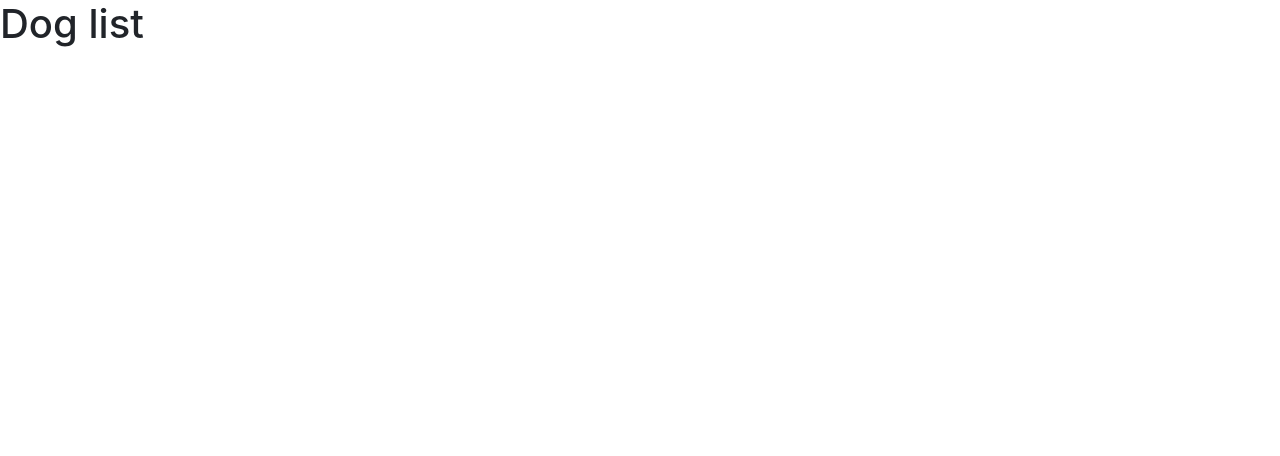
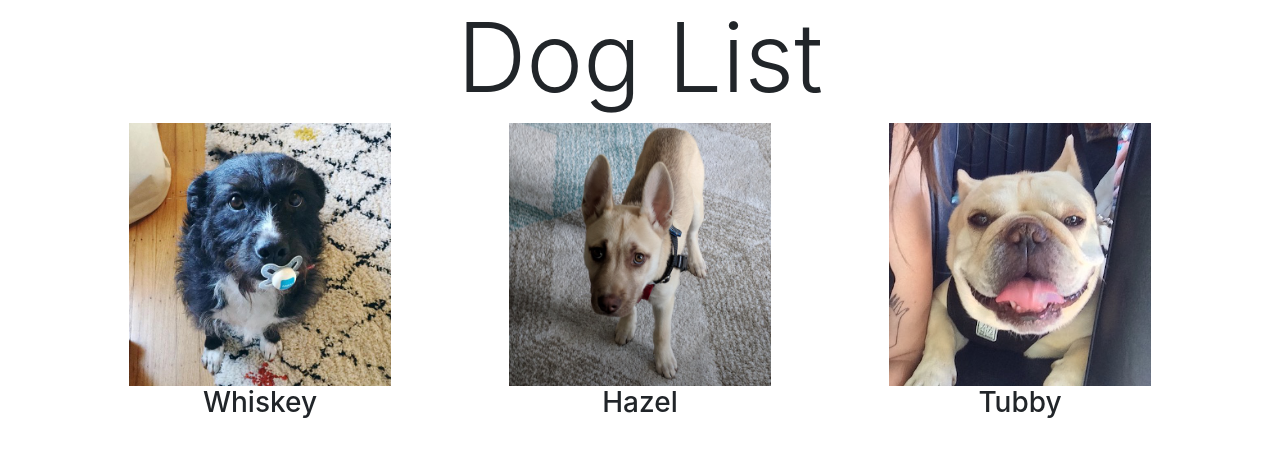
Before and after one commit to willworth/routerDogApp, a React (Create React App) app: page /dogs in a window 1280 px wide. Shown: the top 456 px of the page. Built offline with nearby package versions, Linux system fonts and the light colour scheme.

Commit message:
style doglist

```diff
--- a/src/App.js
+++ b/src/App.js
@@ -1,6 +1,7 @@
 import React, { Component } from "react";
 import { Switch, Route } from "react-router-dom";
 import "./App.css";
+import Doglist from "./DogList";
 import whiskey from "./images/whiskey.jpg";
 import hazel from "./images/hazel.jpg";
 import tubby from "./images/tubby.jpg";
@@ -41,7 +42,9 @@
   };
 
   render() {
-    return <Route path="/dogs" render={() => <h1>Dog list</h1>} />;
+    return (
+      <Route path="/dogs" render={() => <Doglist dogs={this.props.dogs} />} />
+    );
   }
 }
 
--- /dev/null
+++ b/src/DogList.css
@@ -0,0 +1,3 @@
+.Dog img {
+  width: 75%;
+}
--- /dev/null
+++ b/src/DogList.js
@@ -0,0 +1,24 @@
+import React, { Component } from "react";
+import "./DogList.css";
+
+class DogList extends Component {
+  render() {
+    return (
+      <div className="DogList">
+        <h1 className="display-1 text-center">Dog List</h1>
+        <div className="container">
+          <div className="row">
+            {this.props.dogs.map(d => (
+              <div className="Dog col-md-6 col-lg-4 text-center" key={d.name}>
+                <img src={d.src} alt={d.name} />
+                <h3>{d.name}</h3>
+              </div>
+            ))}
+          </div>
+        </div>
+      </div>
+    );
+  }
+}
+
+export default DogList;
```
